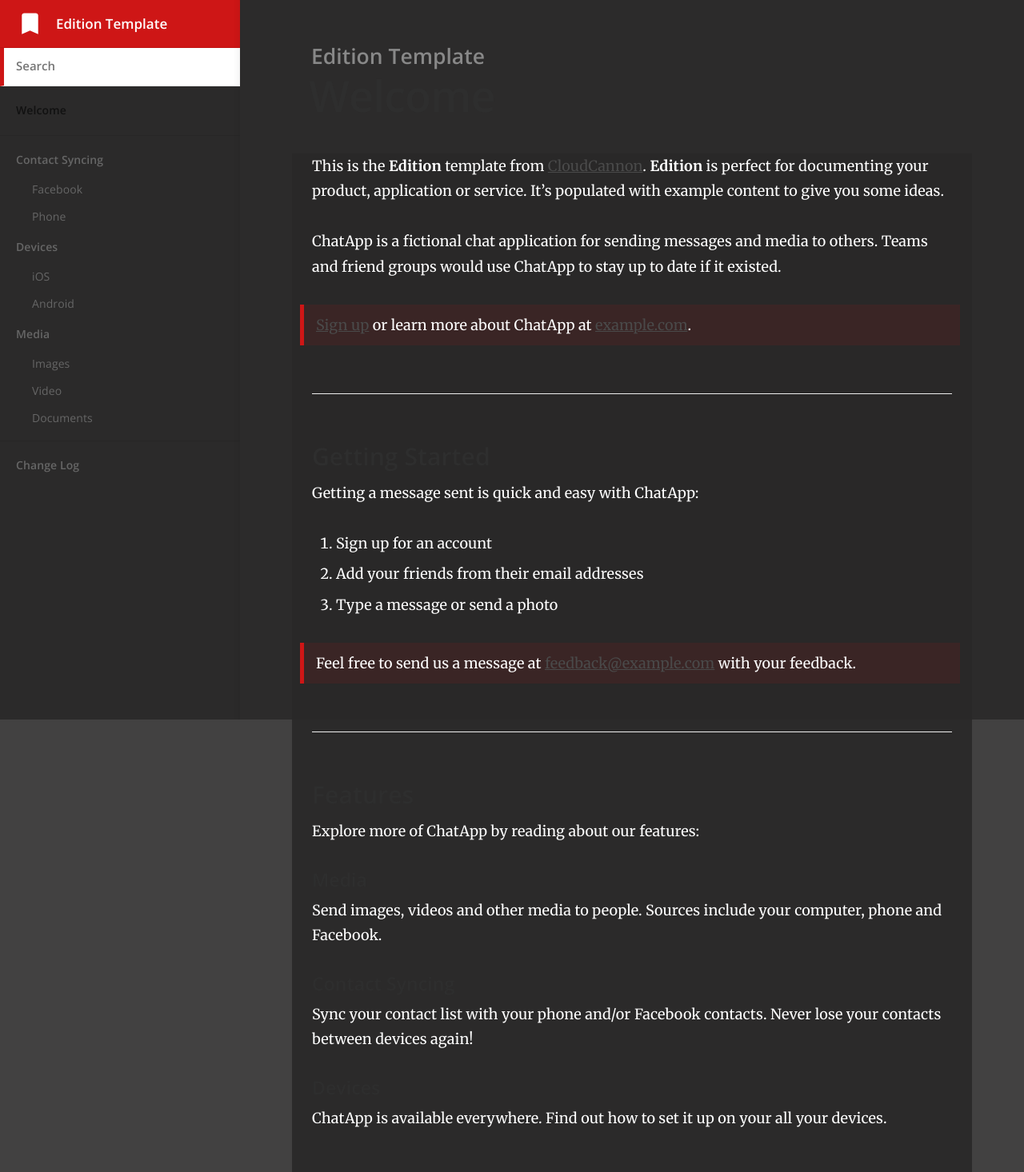
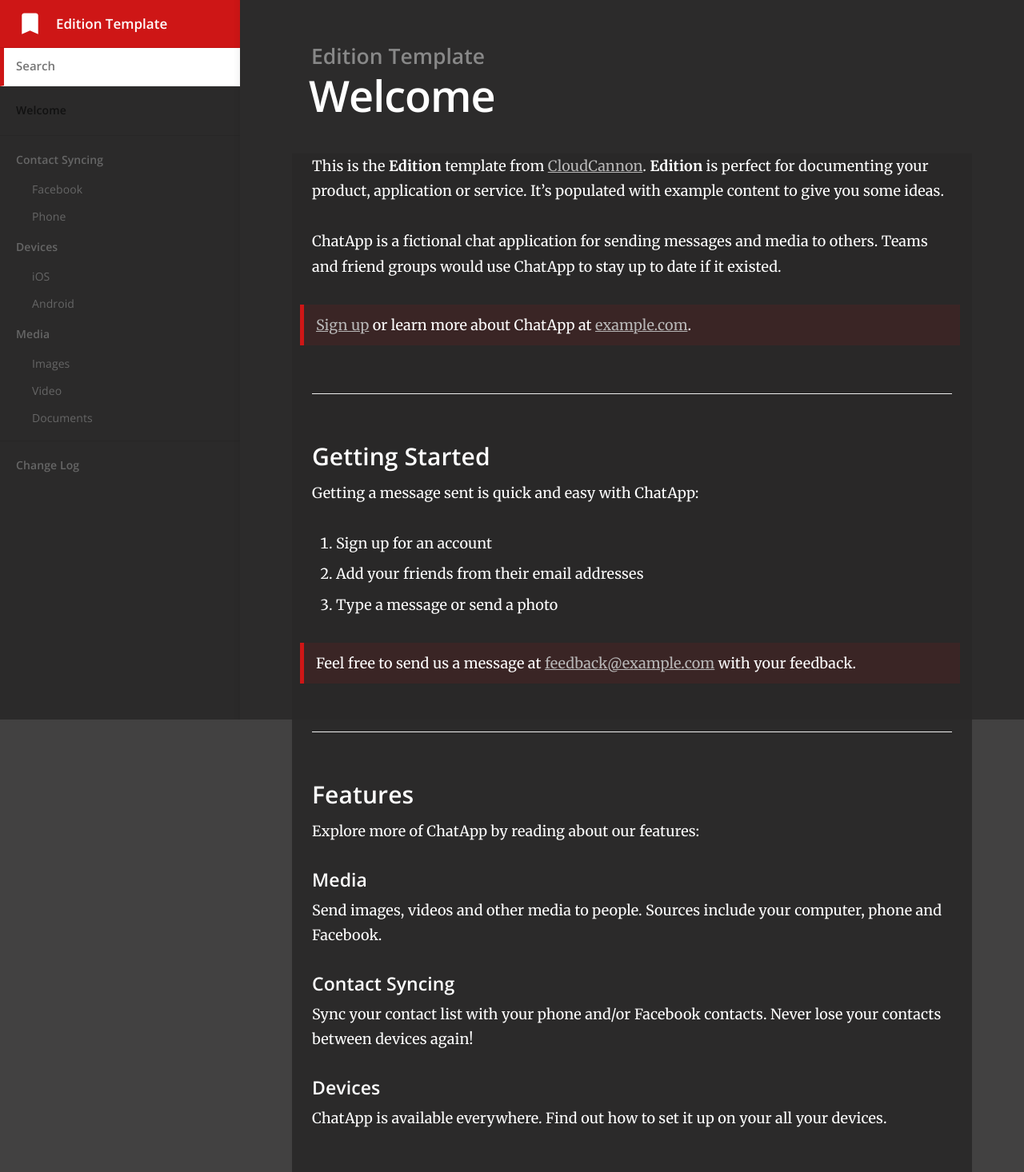
Before and after one commit to benjugat/rtnotes, a Jekyll site: the page built from index.md, in a window 1280 px wide. Shown: the whole page at 80% size. Built offline with Jekyll 4.4.1, drawn with Linux system fonts in a browser that asks for light colours.

Commit message:
jekyll theme

```diff
--- a/_sass/_typography.scss
+++ b/_sass/_typography.scss
@@ -44,7 +44,7 @@
 h4,
 h5,
 h6 {
-	color: #2E2E2E;
+	color: #ffffff;
 	line-height: 1.15em;
 	margin: 0 0 0.4em 0;
 	font-weight: 600;
@@ -78,12 +78,12 @@
 }
 
 a {
-	color: #4A4A4A;
+	color: #b9b8b8;
 	transition: color 0.2s ease;
 }
 
 a:hover {
-	color: #111;
+	color: #f8f8f8;
 }
 
 p,
```
